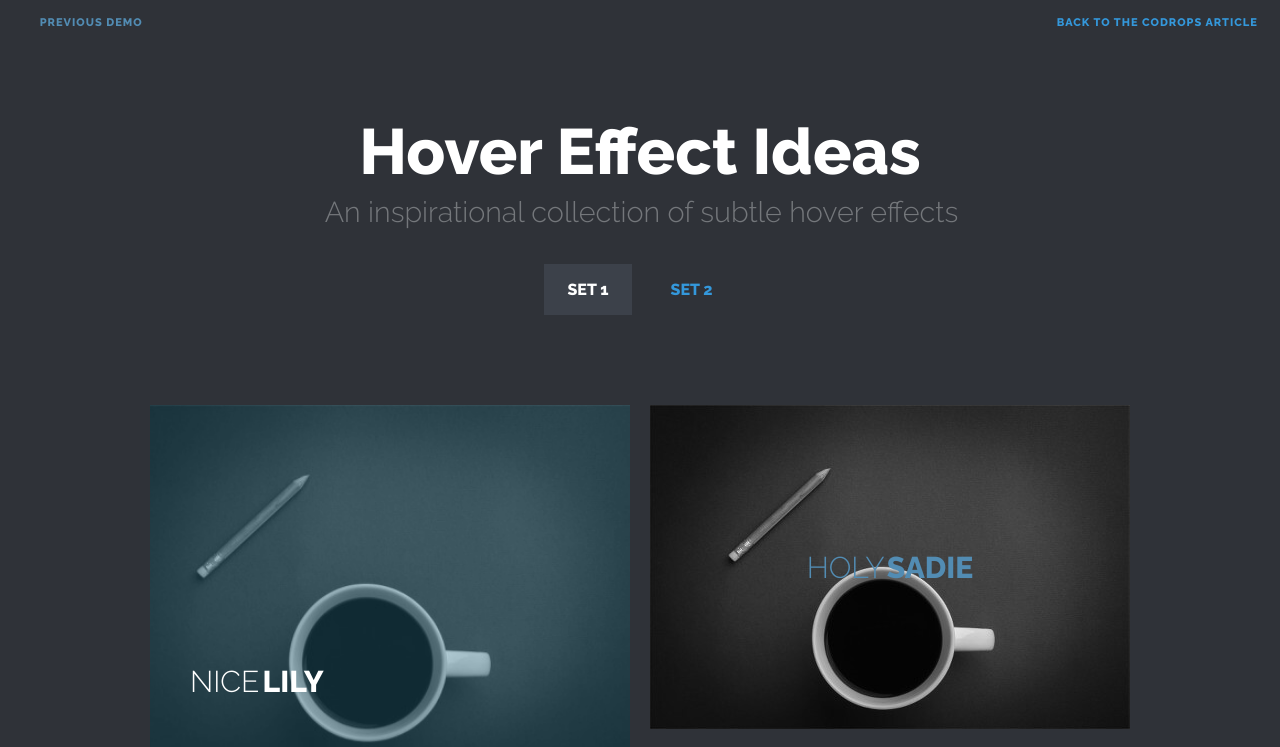
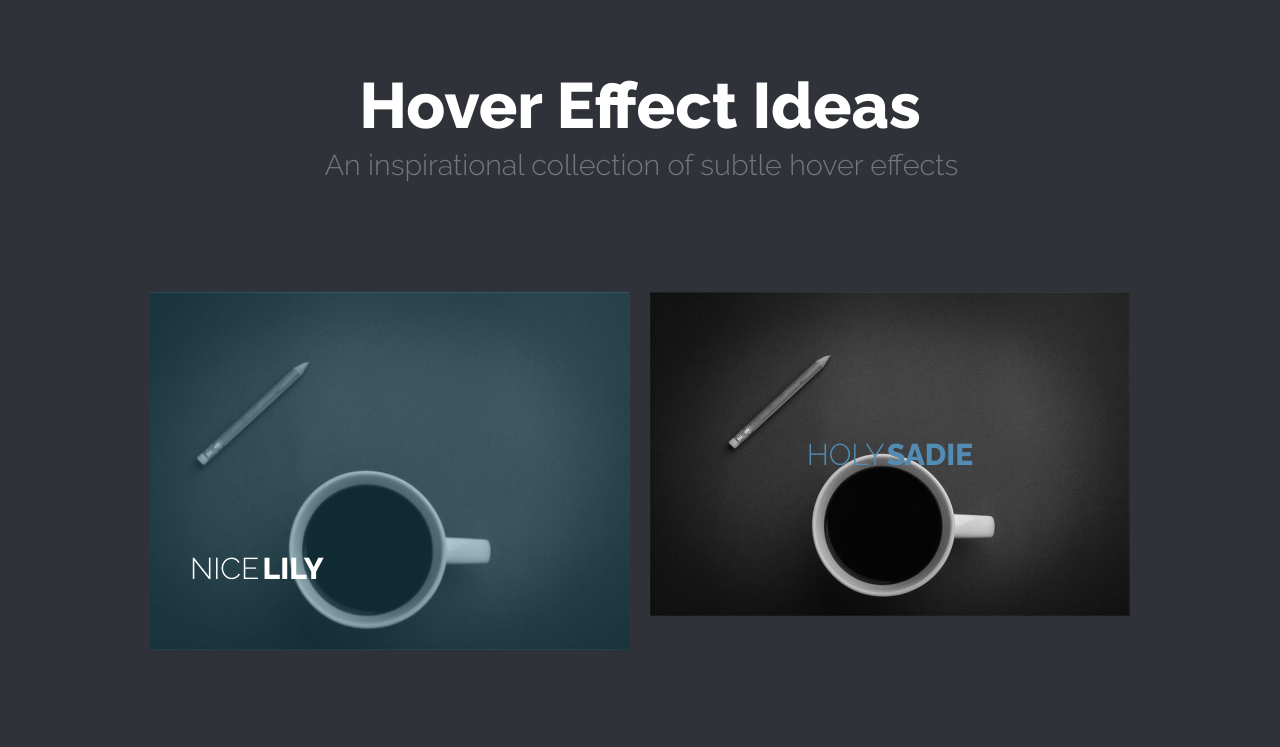
Before and after one commit to idmontie/HoverEffectsScss, a website: page demo/index.html in a window 1280 px wide. Shown: the top 747 px of the page. Drawn offline with Linux system fonts and the light colour scheme; a web font is replaced by a local one.

Commit message:
Get rid of additional markup in index.

```diff
--- a/demo/index.html
+++ b/demo/index.html
@@ -18,17 +18,8 @@
   </head>
   <body>
     <div class="container">
-      <!-- Top Navigation -->
-      <div class="codrops-top clearfix">
-        <a class="codrops-icon codrops-icon-prev" href="http://tympanus.net/Tutorials/FourBoxes/"><span>Previous Demo</span></a>
-        <span class="right"><a class="codrops-icon codrops-icon-drop" href="http://tympanus.net/codrops/?p=19292"><span>Back to the Codrops Article</span></a></span>
-      </div>
       <header class="codrops-header">
         <h1>Hover Effect Ideas <span>An inspirational collection of subtle hover effects</span></h1>
-        <nav class="codrops-demos">
-          <a class="current-demo" href="index.html">Set 1</a>
-          <a href="index2.html">Set 2</a>
-        </nav>
       </header>
       <div class="content hover-effect">
         <div class="grid">
```
